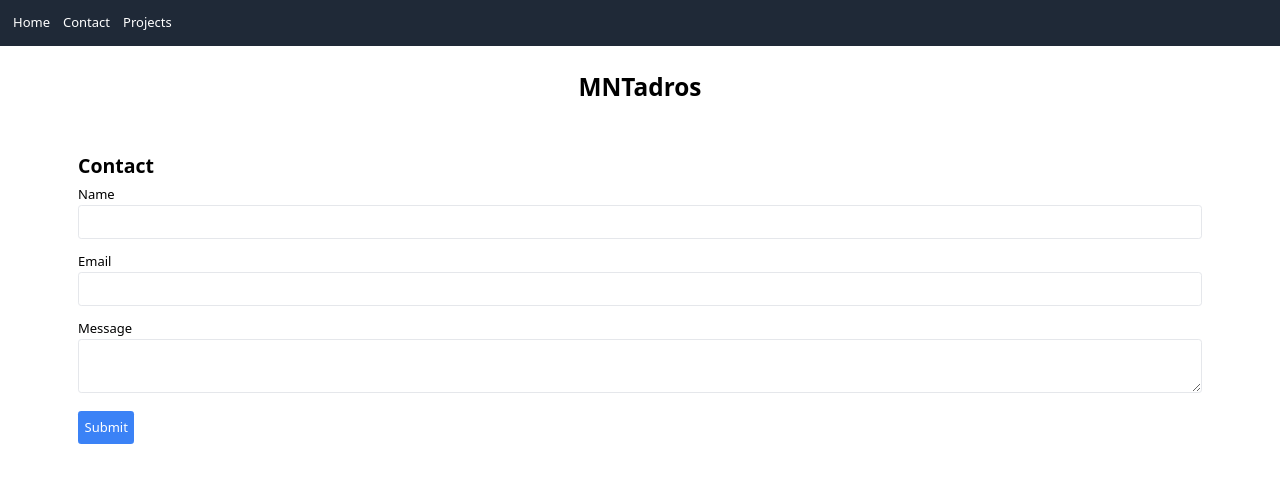
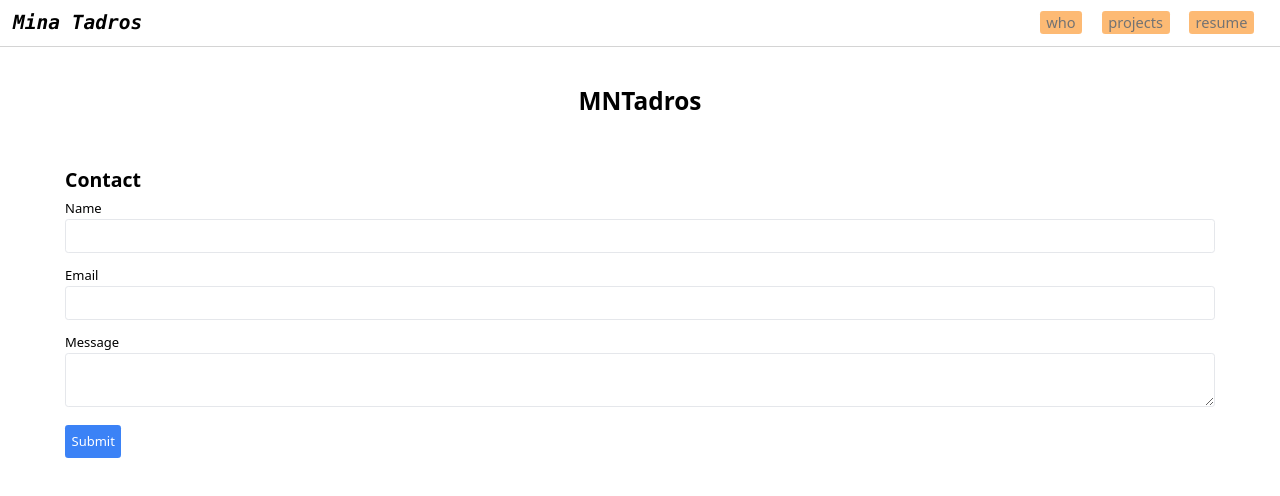
Before and after one commit to MNTadros/mnt-portfolio-website, a SvelteKit app: page /contact in a window 1280 px wide. Shown: the top 496 px of the page. Built offline with nearby package versions, Linux system fonts and the light colour scheme.

Commit message:
added Header and Footer to each page

```diff
--- a/src/routes/+layout.svelte
+++ b/src/routes/+layout.svelte
@@ -1,15 +1,11 @@
 <script>
   import "../app.css";
+  import Header from "$lib/Header.svelte";
+  import Footer from "$lib/Footer.svelte";
 </script>
+<Header />
 
-<nav class="bg-gray-800 p-4 text-white flex justify-between">
-  <div class="flex space-x-4">
-    <a href="/" class="hover:text-gray-300">Home</a>
-    <a href="/contact" class="hover:text-gray-300">Contact</a>
-    <a href="/projects" class="hover:text-gray-300">Projects</a>
-  </div>
-</nav>
-
-<main class="container mx-auto p-4">
+<main class="container mx-auto pt-8">
   <slot></slot>
 </main>
+<Footer></Footer>
```
